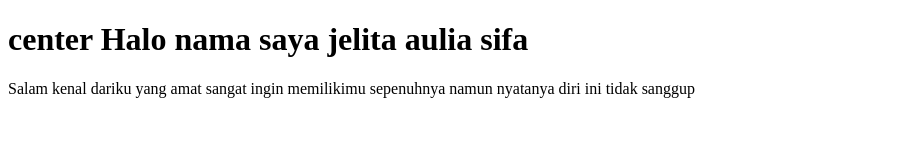
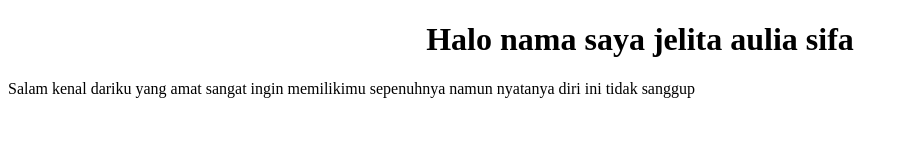
Before and after one commit to jelitaChallatine/my-biodata, a plain HTML site: page index.html in a window 1280 px wide. Shown: the whole page, without its empty margins (0-907 px from the left). Drawn offline with Linux system fonts and the light colour scheme.

Commit message:
edit lagi

```diff
--- a/index.html
+++ b/index.html
@@ -7,7 +7,7 @@
     <title> ini adalah biodata saya</title>
 </head>
 <body>
-    <h1>center Halo nama saya jelita aulia sifa</h1>
+    <h1><center> Halo nama saya jelita aulia sifa</center></h1>
     <p>Salam kenal dariku yang amat sangat ingin memilikimu sepenuhnya namun nyatanya diri ini tidak sanggup</p>
 </body>
 </html>
```
